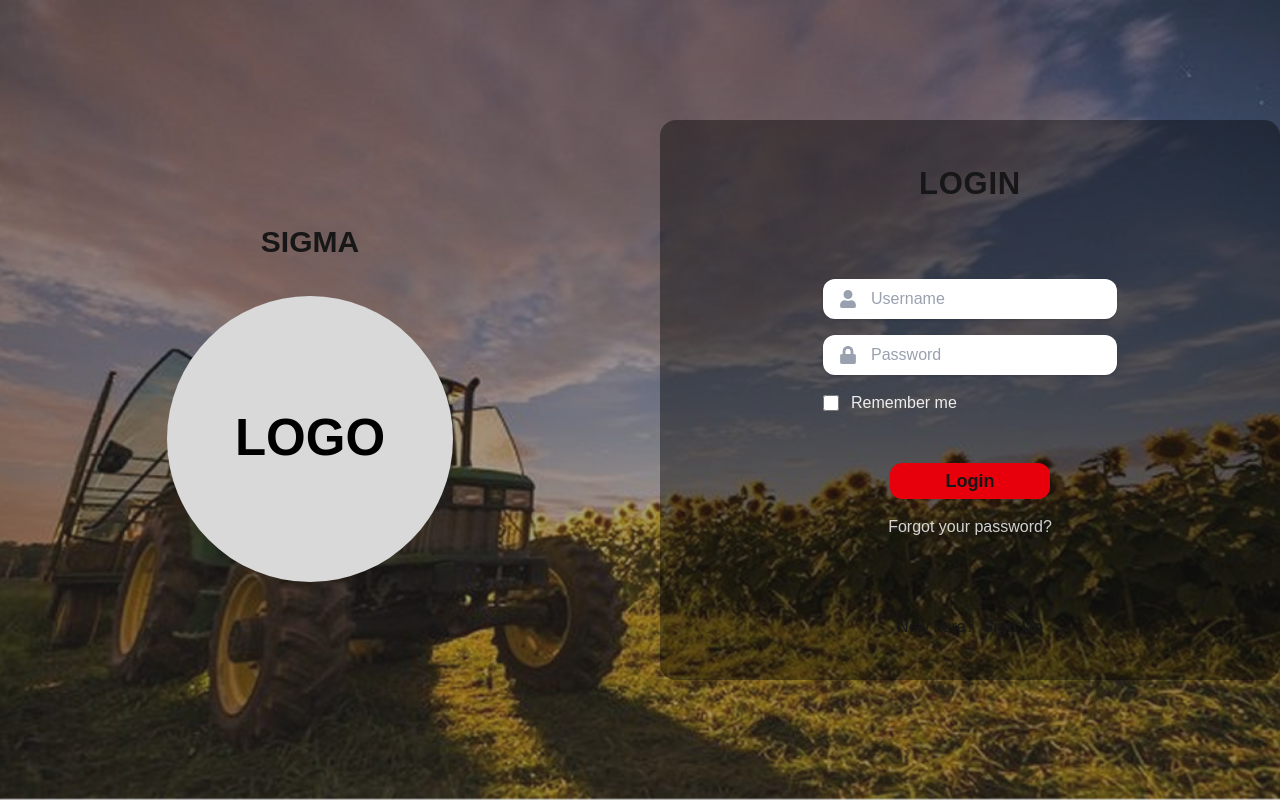
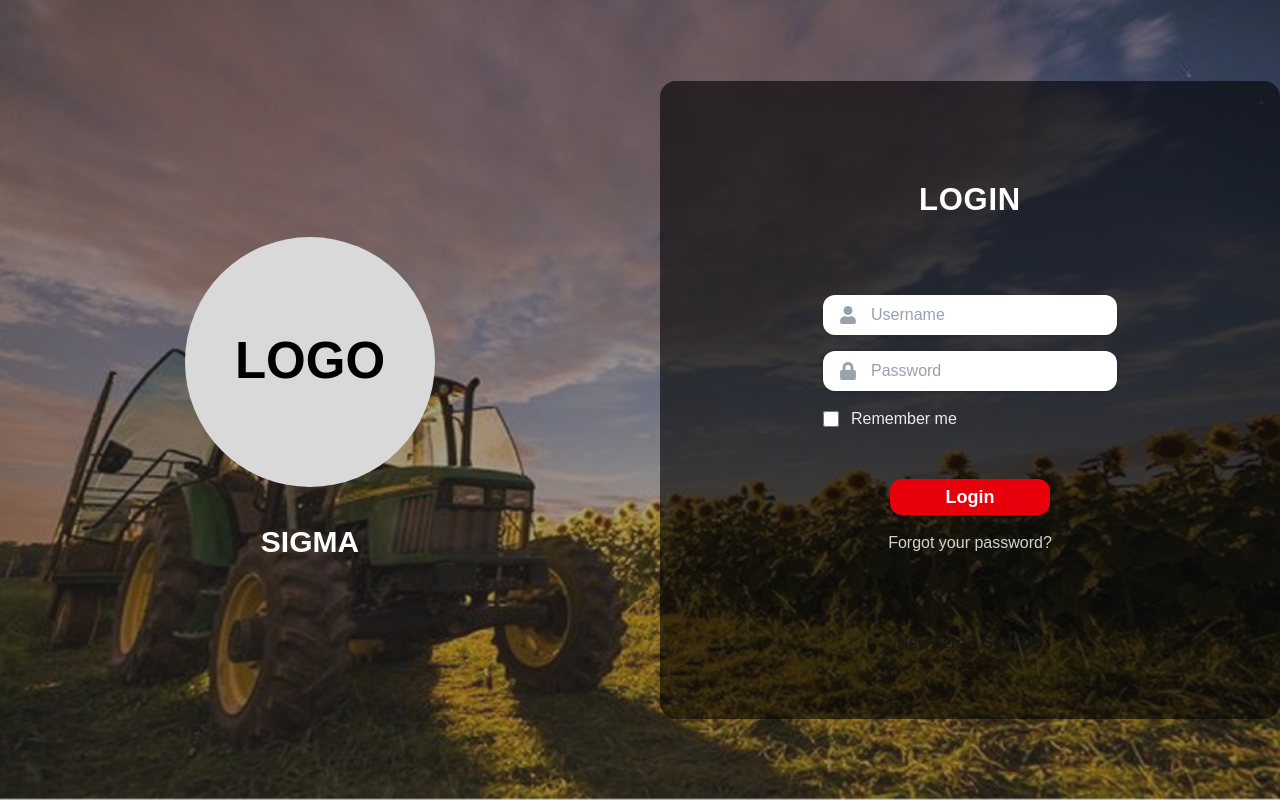
Before and after one commit to Minmgf/amms, a Next.js app: page /login in a window 1280 px wide. Built offline with nearby package versions, Linux system fonts and the light colour scheme.

Commit message:
fix: activation page & login

```diff
--- a/src/app/activation/page.jsx
+++ b/src/app/activation/page.jsx
@@ -10,7 +10,7 @@ const page = () => {
     >
       <div className="container mx-auto grid grid-cols-1 md:grid-cols-2 md:gap-[40px] items-center min-h-screen">
         <div className="flex flex-col items-center justify-center gap-8 relative">
-          <h2 className="hidden md:block md:text-[30px] font-bold">SIGMA</h2>
+          <h2 className="hidden md:block md:text-[30px] font-bold text-white">SIGMA</h2>
           <div className="bg-[#D9D9D9] w-[186px] h-[186px] md:w-[286px] md:h-[286px] rounded-full flex justify-center items-center absolute md:relative md:bottom-0 bottom-[-230px]">
             <span className="text-black text-[33px] md:text-[51px] font-bold">
               LOGO
@@ -20,12 +20,12 @@ const page = () => {
 
         <div className="px-4 md:px-0">
 
-          <div className="bg-black/40 rounded-[16px] pb-10 md:pb-4 p-4 min-h-auto md:min-h-[70vh] flex flex-col justify-center items-center gap-12">
+          <div className="bg-black/60 text-white rounded-[16px] pb-10 md:pb-4 p-4 min-h-auto flex flex-col justify-center items-center gap-12">
             <img className="w-24 mt-10" src="/images/activation-icon.png" alt="" srcset="" />
             <h1 className="text-center font-bold text-[31px] tracking-wide mb-0 mt-4 md:mt-0 md:mb-0">
               Email Confirmed!
             </h1>
-            <div className="text-center px-7 flex flex-col gap-5">
+            <div className="text-center px-7 flex flex-col gap-5 text-lg">
               <div>
                 <p>
                   Your email address has been successfully verified. Welcome to
@@ -54,7 +54,7 @@ const page = () => {
                 </button>
               </div>
             </form>
-            <div className="flex justify-center mt-7 gap-2">
+            <div className="flex justify-center mt-7 mt-2 gap-2">
               <a href="" className="hover:underline">
                 Already have an account
               </a>
--- a/src/app/login/page.jsx
+++ b/src/app/login/page.jsx
@@ -1,7 +1,6 @@
 import Link from "next/link";
 import React from "react";
 import { FaLock, FaUser } from "react-icons/fa";
-
 
 const page = () => {
   return (
@@ -11,17 +10,19 @@ const page = () => {
     >
       <div className="container mx-auto grid grid-cols-1 md:grid-cols-2 md:gap-[40px] items-center min-h-screen">
         <div className="flex flex-col items-center justify-center gap-8 relative">
-          <h2 className="hidden md:block md:text-[30px] font-bold">
+          <div className="bg-[#D9D9D9] w-[186px] h-[186px] md:w-[250px] md:h-[250px] rounded-full flex justify-center items-center absolute md:relative md:bottom-0 bottom-[-230px]">
+            <span className="text-black text-[33px] md:text-[51px] font-bold">
+              LOGO
+            </span>
+          </div>
+          <h2 className="hidden text-white md:block md:text-[30px] font-bold">
             SIGMA
           </h2>
-          <div className="bg-[#D9D9D9] w-[186px] h-[186px] md:w-[286px] md:h-[286px] rounded-full flex justify-center items-center absolute md:relative md:bottom-0 bottom-[-230px]">
-            <span className="text-black text-[33px] md:text-[51px] font-bold">LOGO</span>
-          </div>
         </div>
 
         <div className="px-4 md:px-0">
-          <div className="bg-black/40 rounded-[16px] pb-10 md:pb-4 p-4 min-h-auto md:min-h-[70vh] flex flex-col justify-center items-center gap-12">
-            <h1 className="text-center font-bold text-[31px] tracking-wide mb-0 mt-20 md:mt-0 md:mb-6">
+          <div className="bg-black/60 rounded-[16px] pb-10 md:pb-4 p-4 min-h-auto md:min-h-[70vh] flex flex-col justify-center items-center gap-12">
+            <h1 className="text-center text-white font-bold text-[31px] tracking-wide mb-0 mt-20 md:mt-20 md:mb-6">
               LOGIN
             </h1>
 
@@ -65,7 +66,7 @@ const page = () => {
               <div className="flex justify-center items-center">
                 <button
                   type="submit"
-                  className="w-fit px-14 py-1 mt-8 rounded-xl bg-red-600 text-lg font-semibold shadow cursor-pointer hover:bg-red-500 active:bg-red-700 transition-colors"
+                  className="w-fit text-white px-14 py-1 mt-8 rounded-xl bg-red-600 text-lg font-semibold shadow cursor-pointer hover:bg-red-500 active:bg-red-700 transition-colors"
                 >
                   Login
                 </button>
@@ -81,10 +82,14 @@ const page = () => {
                 </Link>
               </div>
             </form>
-                      <div className="flex justify-center mt-7 gap-2">
-            <a href="" className="hover:underline">New here?</a>
-            <Link href="/singup" className="hover:underline font-bold">Sign Up</Link>
-          </div>
+            <div className="flex justify-center mt-7 mb-12 gap-2">
+              <a href="" className="hover:underline">
+                New here?
+              </a>
+              <Link href="/singup" className="hover:underline font-bold">
+                Sign Up
+              </Link>
+            </div>
           </div>
         </div>
       </div>
```
